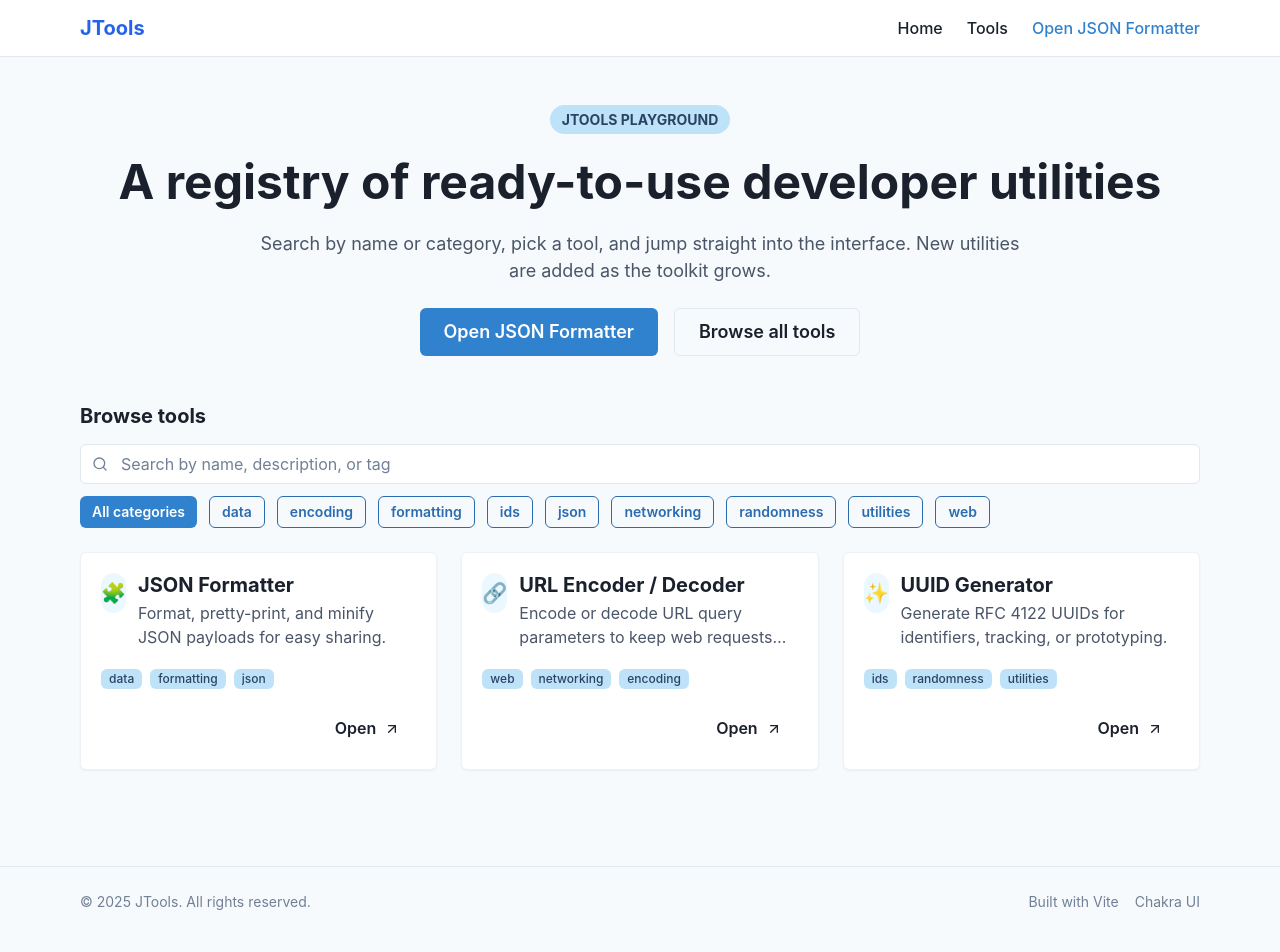
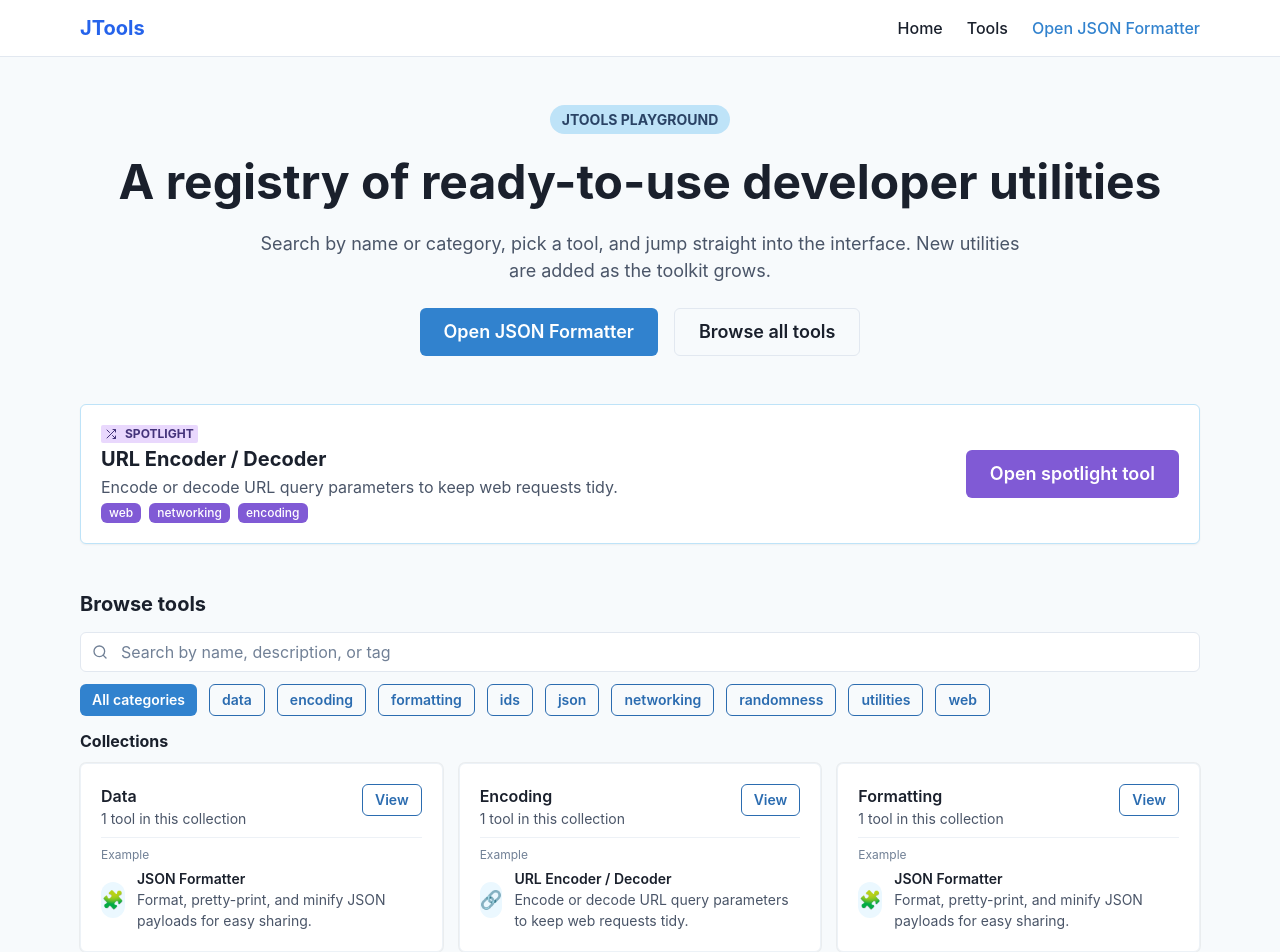
Before and after one commit to Jahabel/JTools, a React (Vite) app in the folder jtools/: page / in a window 1280 px wide. Shown: the top 952 px of the page. Built offline with nearby package versions, Linux system fonts and the light colour scheme.

Commit message:
Add tool collections, spotlight, and sharing actions

```diff
--- a/jtools/src/routes/Landing.tsx
+++ b/jtools/src/routes/Landing.tsx
@@ -1,16 +1,19 @@
-import { useMemo, useState } from 'react'
+import { useEffect, useMemo, useState } from 'react'
 import { Link as RouterLink } from 'react-router-dom'
 import {
   Badge,
   Box,
   Button,
+  ButtonGroup,
   Card,
   CardBody,
   CardFooter,
   CardHeader,
+  Divider,
   Heading,
   HStack,
   Icon,
+  IconButton,
   Input,
   InputGroup,
   InputLeftElement,
@@ -19,21 +22,44 @@ import {
   Tag,
   TagLabel,
   Text,
+  Tooltip,
   Wrap,
   WrapItem,
   useColorModeValue,
+  useToast,
 } from '@chakra-ui/react'
-import { FiArrowUpRight, FiSearch } from 'react-icons/fi'
+import { FiArrowUpRight, FiCopy, FiSearch, FiShuffle } from 'react-icons/fi'
 import { getToolBySlug, toolRegistry } from './ToolRegistry'
 
 const Landing = () => {
   const [query, setQuery] = useState('')
   const [activeTag, setActiveTag] = useState<string | null>(null)
+  const [spotlightIndex, setSpotlightIndex] = useState(0)
   const highlight = useColorModeValue('blue.50', 'gray.800')
+  const spotlightBg = useColorModeValue('white', 'gray.900')
+  const toast = useToast()
+
+  const spotlightTools = useMemo(() => toolRegistry.slice(0, 3), [])
 
   const tags = useMemo(() => {
     const allTags = toolRegistry.flatMap((tool) => tool.tags)
     return Array.from(new Set(allTags)).sort()
+  }, [])
+
+  const collections = useMemo(() => {
+    const counts = new Map<string, { count: number; example: (typeof toolRegistry)[number] }>()
+
+    toolRegistry.forEach((tool) => {
+      tool.tags.forEach((tag) => {
+        const entry = counts.get(tag) ?? { count: 0, example: tool }
+        counts.set(tag, { ...entry, count: entry.count + 1 })
+      })
+    })
+
+    return Array.from(counts.entries())
+      .sort((a, b) => b[1].count - a[1].count || a[0].localeCompare(b[0]))
+      .slice(0, 6)
+      .map(([tag, info]) => ({ tag, count: info.count, example: info.example }))
   }, [])
 
   const filteredTools = useMemo(() => {
@@ -51,6 +77,28 @@ const Landing = () => {
   }, [activeTag, query])
 
   const featuredTool = useMemo(() => getToolBySlug('json-formatter') ?? toolRegistry[0], [])
+
+  useEffect(() => {
+    if (spotlightTools.length === 0) return
+
+    const interval = setInterval(() => {
+      setSpotlightIndex((current) => (current + 1) % spotlightTools.length)
+    }, 5000)
+
+    return () => clearInterval(interval)
+  }, [spotlightTools.length])
+
+  const handleCopyLink = (slug: string, name: string) => {
+    const url = new URL(`/tools/${slug}`, window.location.origin).toString()
+    navigator.clipboard
+      .writeText(url)
+      .then(() => {
+        toast({ title: 'Link copied', description: `${name} link is ready to share.`, status: 'success', duration: 2500 })
+      })
+      .catch(() => {
+        toast({ title: 'Unable to copy link', description: 'Copy the URL manually instead.', status: 'error' })
+      })
+  }
 
   return (
     <Stack spacing={12}>
@@ -74,6 +122,40 @@ const Landing = () => {
           </Button>
         </HStack>
       </Stack>
+
+      {spotlightTools.length > 0 && (
+        <Card borderWidth={1} borderColor="blue.100" shadow="sm" bg={spotlightBg}>
+          <CardBody>
+            <Stack direction={{ base: 'column', md: 'row' }} spacing={6} align="center" justify="space-between">
+              <Stack spacing={1} align={{ base: 'start', md: 'flex-start' }}>
+                <Badge colorScheme="purple" width="fit-content" display="inline-flex" alignItems="center" gap={2}>
+                  <Icon as={FiShuffle} />
+                  Spotlight
+                </Badge>
+                <Heading size="md">{spotlightTools[spotlightIndex]?.name}</Heading>
+                <Text color="gray.600" maxW="3xl">{spotlightTools[spotlightIndex]?.description}</Text>
+                <Wrap spacing={2}>
+                  {spotlightTools[spotlightIndex]?.tags.map((tag) => (
+                    <WrapItem key={tag}>
+                      <Tag size="sm" variant="solid" colorScheme="purple">
+                        <TagLabel>{tag}</TagLabel>
+                      </Tag>
+                    </WrapItem>
+                  ))}
+                </Wrap>
+              </Stack>
+              <Button
+                as={RouterLink}
+                to={`/tools/${spotlightTools[spotlightIndex]?.slug ?? ''}`}
+                colorScheme="purple"
+                size="lg"
+              >
+                Open spotlight tool
+              </Button>
+            </Stack>
+          </CardBody>
+        </Card>
+      )}
 
       <Stack spacing={4} id="tools">
         <Heading size="md">Browse tools</Heading>
@@ -116,6 +198,61 @@ const Landing = () => {
           </Wrap>
         </Stack>
 
+        {collections.length > 0 && (
+          <Stack spacing={3}>
+            <Heading size="sm">Collections</Heading>
+            <SimpleGrid columns={{ base: 1, md: 2, lg: 3 }} spacing={4}>
+              {collections.map((collection) => (
+                <Card key={collection.tag} borderWidth={1} borderColor="gray.100" bg="white" shadow="xs">
+                  <CardBody>
+                    <Stack spacing={2}>
+                      <HStack justify="space-between" align="start">
+                        <Stack spacing={0}>
+                          <Text fontWeight="semibold" textTransform="capitalize">
+                            {collection.tag}
+                          </Text>
+                          <Text fontSize="sm" color="gray.600">
+                            {collection.count} tool{collection.count === 1 ? '' : 's'} in this collection
+                          </Text>
+                        </Stack>
+                        <Button
+                          size="sm"
+                          variant={activeTag === collection.tag ? 'solid' : 'outline'}
+                          colorScheme="blue"
+                          onClick={() => setActiveTag((current) => (current === collection.tag ? null : collection.tag))}
+                        >
+                          {activeTag === collection.tag ? 'Viewing' : 'View'}
+                        </Button>
+                      </HStack>
+                      <Divider />
+                      <Stack spacing={1}>
+                        <Text fontSize="xs" color="gray.500">
+                          Example
+                        </Text>
+                        <HStack spacing={3} align="center">
+                          {collection.example.icon && (
+                            <Box boxSize={9} borderRadius="full" bg={highlight} display="grid" placeItems="center" fontSize="lg">
+                              {collection.example.icon}
+                            </Box>
+                          )}
+                          <Stack spacing={0}>
+                            <Text fontSize="sm" fontWeight="semibold">
+                              {collection.example.name}
+                            </Text>
+                            <Text fontSize="sm" color="gray.600" noOfLines={2}>
+                              {collection.example.description}
+                            </Text>
+                          </Stack>
+                        </HStack>
+                      </Stack>
+                    </Stack>
+                  </CardBody>
+                </Card>
+              ))}
+            </SimpleGrid>
+          </Stack>
+        )}
+
         <SimpleGrid columns={{ base: 1, md: 2, lg: 3 }} spacing={6} pt={2}>
           {filteredTools.map((tool) => (
             <Card key={tool.slug} borderWidth={1} borderColor="gray.100" shadow="sm" bg="white" _hover={{ shadow: 'md', borderColor: 'blue.100', transform: 'translateY(-2px)' }} transition="all 0.15s ease">
@@ -145,10 +282,16 @@ const Landing = () => {
                   ))}
                 </Wrap>
               </CardBody>
-              <CardFooter pt={0} justify="flex-end">
-                <Button as={RouterLink} to={`/tools/${tool.slug}`} variant="ghost" rightIcon={<FiArrowUpRight />}>
-                  Open
-                </Button>
+              <CardFooter pt={0} justify="space-between" align="center">
+                <Text fontSize="sm" color="gray.600">
+                  Quick actions
+                </Text>
+                <ButtonGroup size="sm" variant="ghost" spacing={1}>
+                  <Tooltip label="Copy direct link" placement="top">
+                    <IconButton aria-label="Copy link" icon={<FiCopy />} onClick={() => handleCopyLink(tool.slug, tool.name)} />
+                  </Tooltip>
+                  <Button as={RouterLink} to={`/tools/${tool.slug}`} rightIcon={<FiArrowUpRight />}>Open</Button>
+                </ButtonGroup>
               </CardFooter>
             </Card>
           ))}
```
